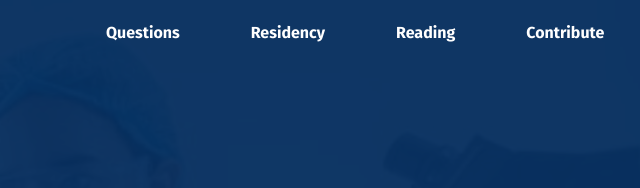
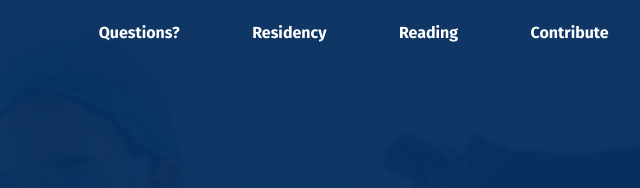
Before and after one commit to pranalee123/static-webpage, a plain HTML site: page static/index.html in a window 1280 px wide. Shown: the top 188 px of the page, 623-1263 px from the left. Drawn offline with nearby package versions, Linux system fonts and the light colour scheme.

Commit message:
Test Commit

```diff
--- a/static/index.html
+++ b/static/index.html
@@ -21,7 +21,7 @@
 
       <ul>
           <span class="hamburger"><i class="fas fa-bars"></i></span>
-        <li><a href="#">Questions</a></li>
+        <li><a href="#">Questions?</a></li>
         <li><a href="#">Residency</a></li>
         <li><a href="#">Reading</a></li>
         <li><a href="#">Contribute</a></li>
```
